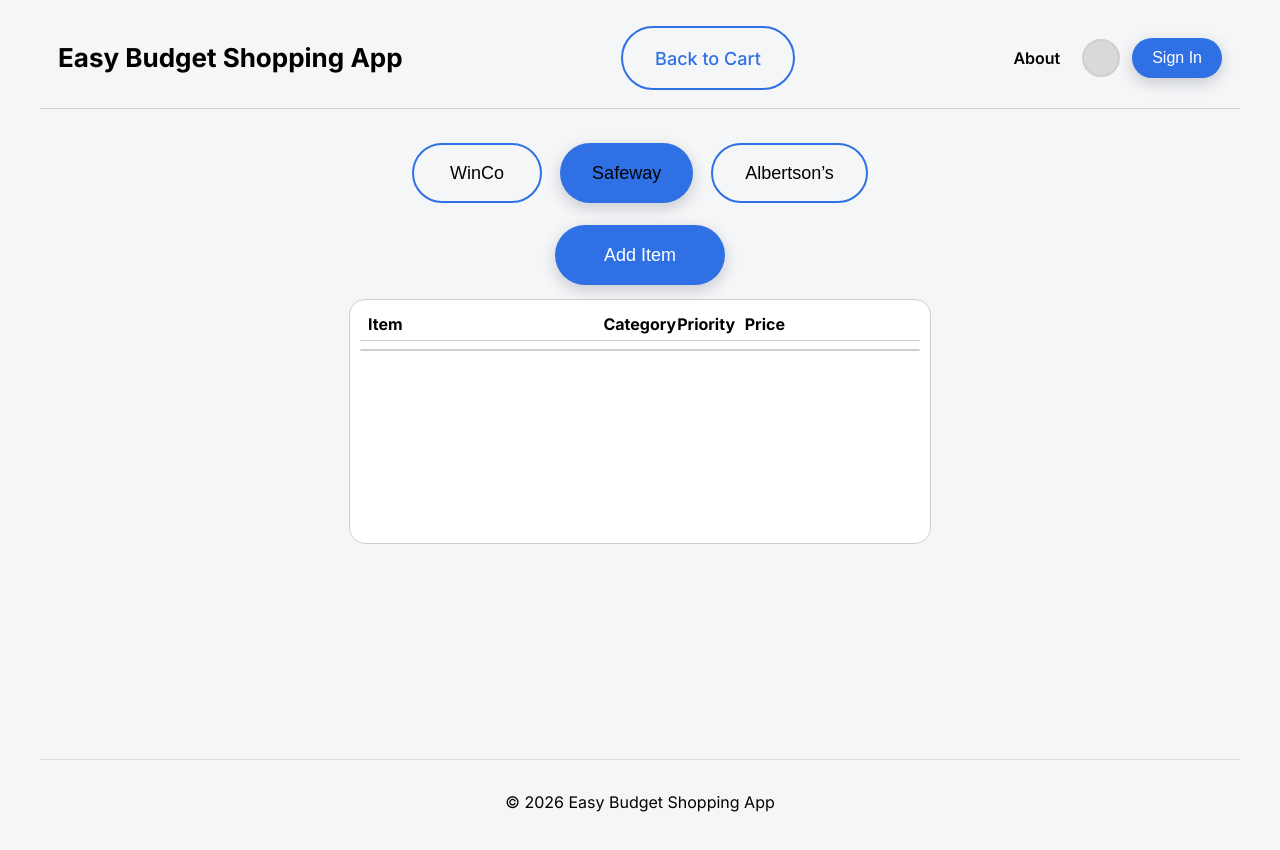
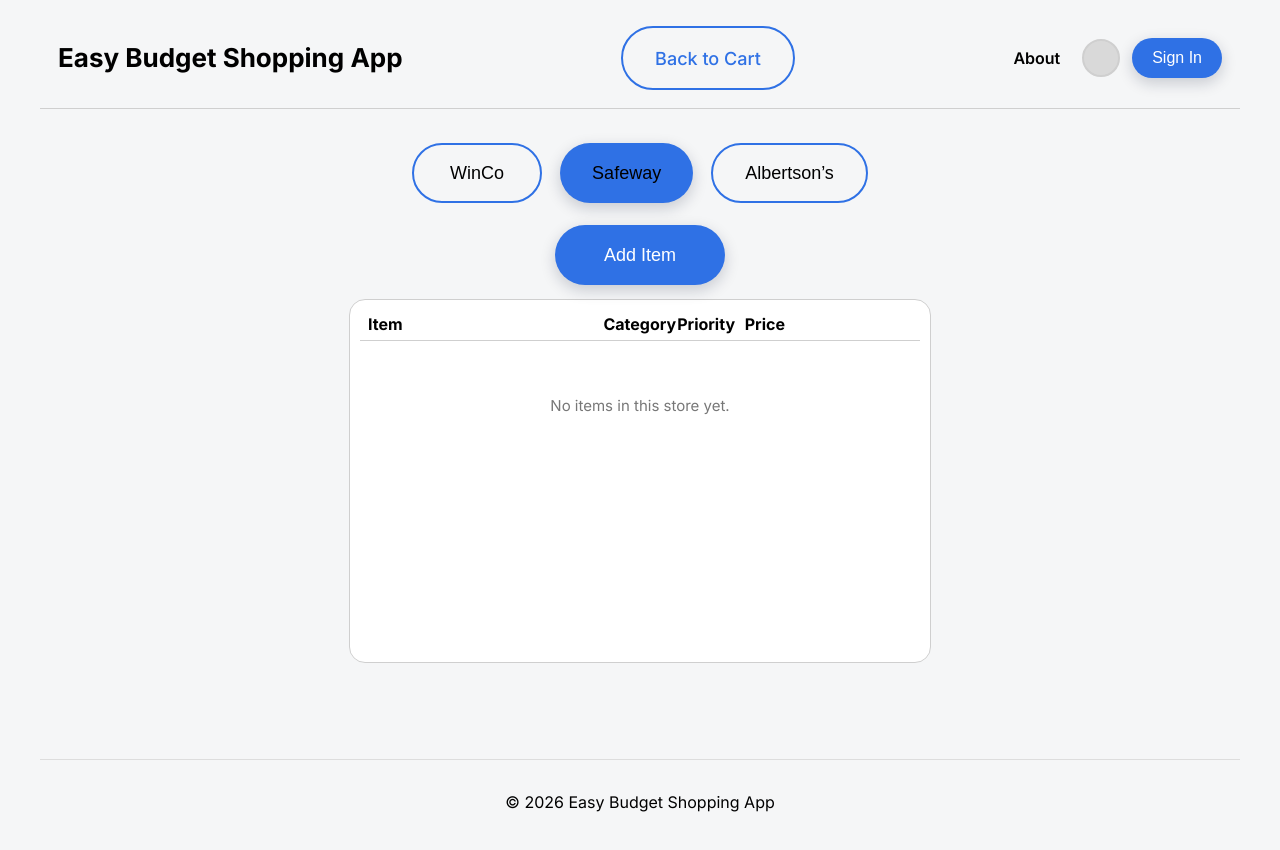
Before and after one commit to RhainUnity/TrpTn-Final-Project-Frontend, a React (Vite) app: page /full-list in a window 1280 px wide. Built offline with nearby package versions, Linux system fonts and the light colour scheme.

Commit message:
connecting front end to back end_fallback improvements

```diff
--- a/src/components/App/App.jsx
+++ b/src/components/App/App.jsx
@@ -32,7 +32,7 @@ function App() {
   const [isRegisterOpen, setIsRegisterOpen] = useState(false);
 
   const storeItems = useMemo(
-    () => items.filter((item) => (item.store || "Safeway") === activeStore),
+    () => items.filter((item) => (item.store ?? "Safeway") === activeStore),
     [items, activeStore],
   );
 
@@ -119,12 +119,17 @@ function App() {
       setItems((prev) => [createdItem, ...prev]);
     });
 
-  const handleUpdateItem = (itemId, patch) =>
-    updateItem(itemId, patch).then((updatedItem) => {
-      setItems((prev) =>
-        prev.map((item) => (item._id === itemId ? updatedItem : item)),
-      );
+  const handleUpdateItem = (itemId, patch) => {
+    // optimistic update
+    setItems((prev) =>
+      prev.map((item) => (item._id === itemId ? { ...item, ...patch } : item)),
+    );
+
+    return updateItem(itemId, patch).catch((err) => {
+      console.error("Failed to update item:", err);
+      loadItems(); // fallback reload
     });
+  };
 
   const handleDeleteItem = (itemId) =>
     deleteItem(itemId).then(() => {
--- a/src/components/FullList/FullList.css
+++ b/src/components/FullList/FullList.css
@@ -85,6 +85,13 @@
   border-bottom: 1px solid var(--color-border);
   font-weight: 700;
   font-size: 16px;
+}
+
+.full__empty {
+  padding: 40px 0;
+  text-align: center;
+  color: #777;
+  font-size: 15px;
 }
 
 /* Rows */
--- a/src/components/FullList/FullList.jsx
+++ b/src/components/FullList/FullList.jsx
@@ -19,6 +19,7 @@ function FullList({
   const [editingId, setEditingId] = useState(null);
   const [draftItem, setDraftItem] = useState(null);
   const [editError, setEditError] = useState("");
+  const [isSaving, setIsSaving] = useState(false);
 
   const handleAddItem = ({
     item,
@@ -52,6 +53,9 @@ function FullList({
   const handleSave = () => {
     if (!draftItem) return;
 
+    setIsSaving(true);
+    setEditError("");
+
     const updateData = {
       item: draftItem.item,
       price: draftItem.price,
@@ -63,8 +67,6 @@ function FullList({
       store: draftItem.store || activeStore,
     };
 
-    setEditError("");
-
     onUpdateItem(draftItem._id, updateData)
       .then(() => {
         setEditingId(null);
@@ -72,6 +74,9 @@ function FullList({
       })
       .catch((err) => {
         setEditError(err.message || "Failed to update item");
+      })
+      .finally(() => {
+        setIsSaving(false);
       });
   };
 
@@ -154,6 +159,9 @@ function FullList({
         </div>
 
         {/* Items Info */}
+        {items.length === 0 ? (
+          <p className="full__empty">No items in this store yet.</p>
+        ) : (
           <ul className="full__body">
             {items.map((row) => {
               const isEditing = row._id === editingId;
@@ -169,7 +177,16 @@ function FullList({
                         <input
                           className="full__input"
                           value={activeRow.item}
-                        onChange={(e) => handleChange({ item: e.target.value })}
+                          onChange={(e) =>
+                            handleChange({ item: e.target.value })
+                          }
+                          onKeyDown={(e) => {
+                            if (e.key === "Enter" && isDraftValid) {
+                              handleSave();
+                            } else if (e.key === "Escape") {
+                              handleCancel();
+                            }
+                          }}
                         />
                       ) : (
                         <span>{row.item}</span>
@@ -283,7 +300,9 @@ function FullList({
                               hidden: nextHidden,
                               store: row.store || activeStore,
                             }).catch((err) => {
-                            setEditError(err.message || "Failed to hide item");
+                              setEditError(
+                                err.message || "Failed to hide item",
+                              );
                             });
                           }
                         }}
@@ -301,15 +320,16 @@ function FullList({
                           className="btn btn--primary btn--sm full__btnSmall"
                           type="button"
                           onClick={handleSave}
-                        disabled={!isDraftValid}
+                          disabled={!isDraftValid || isSaving}
                         >
-                        Save
+                          {isSaving ? "Saving..." : "Save"}
                         </button>
 
                         <button
                           className="btn btn--outline btn--sm full__btnSmall"
                           type="button"
                           onClick={() => requestDelete(row)}
+                          disabled={isSaving}
                         >
                           Delete
                         </button>
@@ -318,6 +338,7 @@ function FullList({
                           className="btn btn--outline btn--sm full__btnSmall"
                           type="button"
                           onClick={handleCancel}
+                          disabled={isSaving}
                         >
                           Cancel
                         </button>
@@ -340,6 +361,7 @@ function FullList({
               );
             })}
           </ul>
+        )}
 
         <div className="full__spacer" />
       </div>
```
Lines whose indentation alone changed are shown as unchanged.
